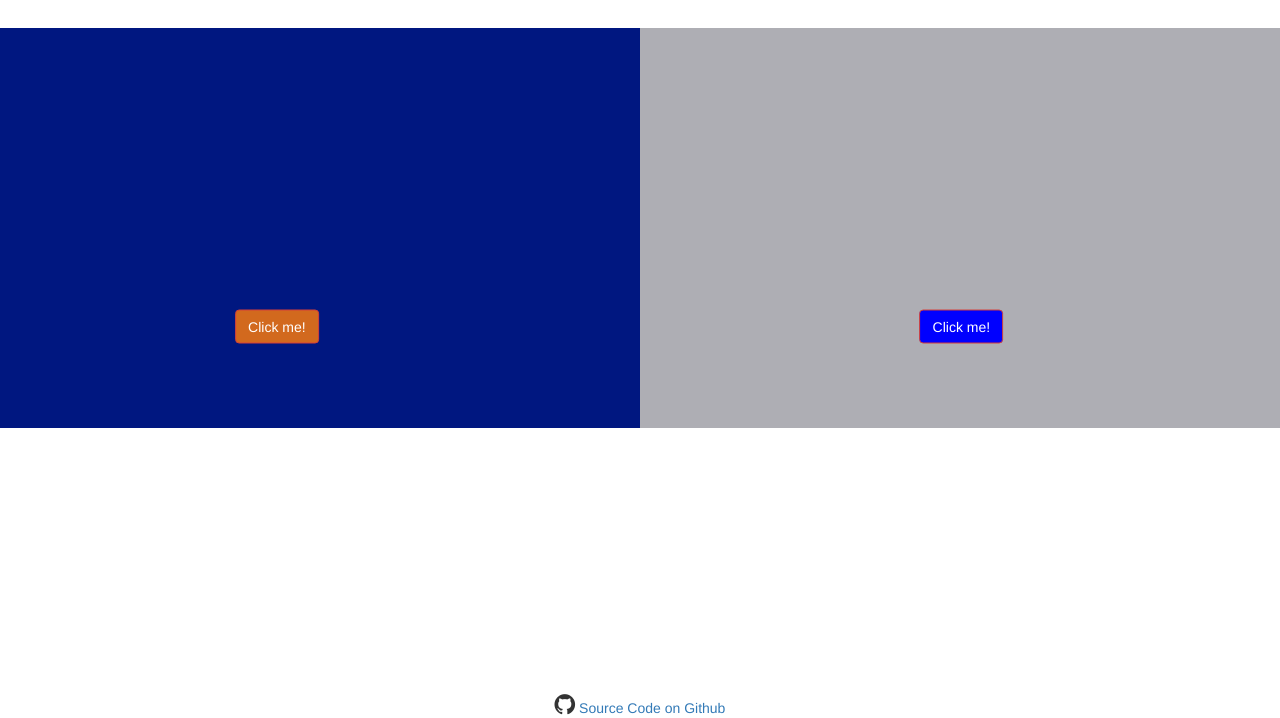
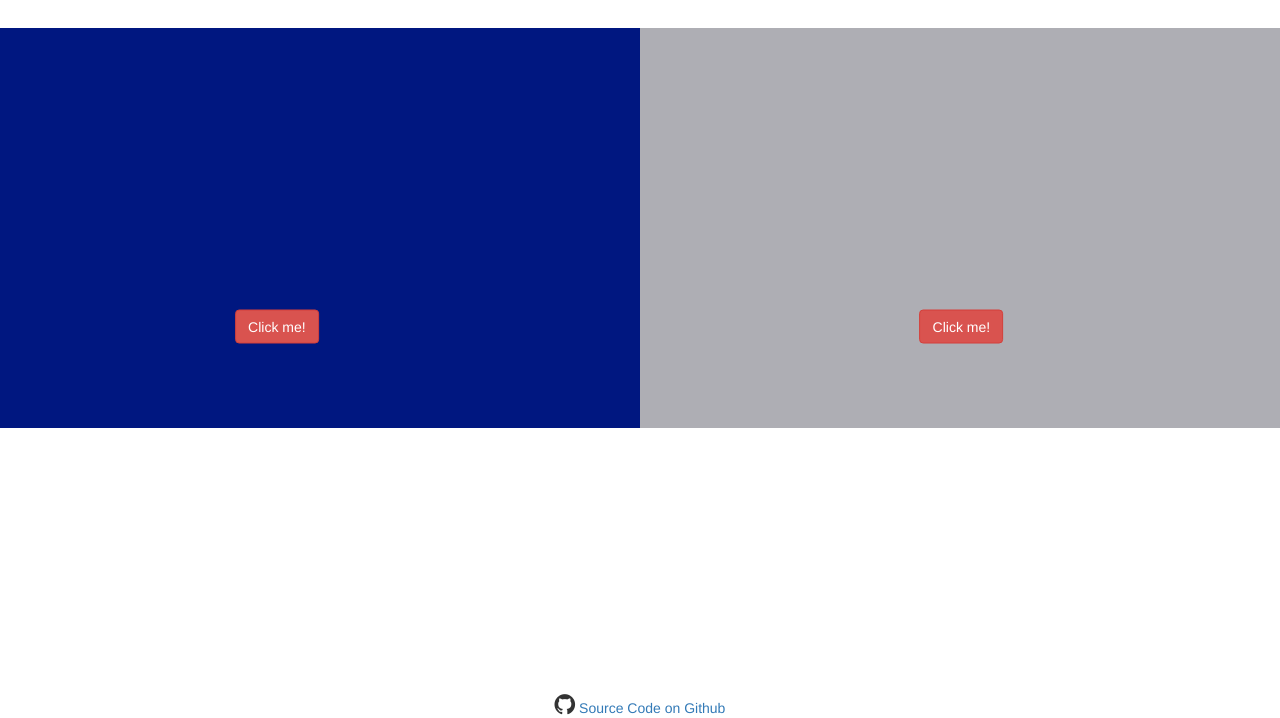
Before and after one commit to Chandupolisetty/talk-2-treasure-01, a website: page index.html in a window 1280 px wide. Shown: the part 82-800 px from the top of the page. Drawn offline with nearby package versions, Linux system fonts and the light colour scheme.

Commit message:
Modified CSS

```diff
--- a/styles/style.css
+++ b/styles/style.css
@@ -36,7 +36,6 @@ article{
 #btnColor1 {
     margin: 0;
     position: absolute;
-    background-color: chocolate;
     top: 50%;
     left: 20%;
     -ms-transform: translate(-25%, -25%);
@@ -46,7 +45,6 @@ article{
   #btnColor2 {
     margin: 0;
     position: absolute;
-    background-color:blue;
     top: 50%;
     right: 20%;
     -ms-transform: translate(-25%, -25%);
```
